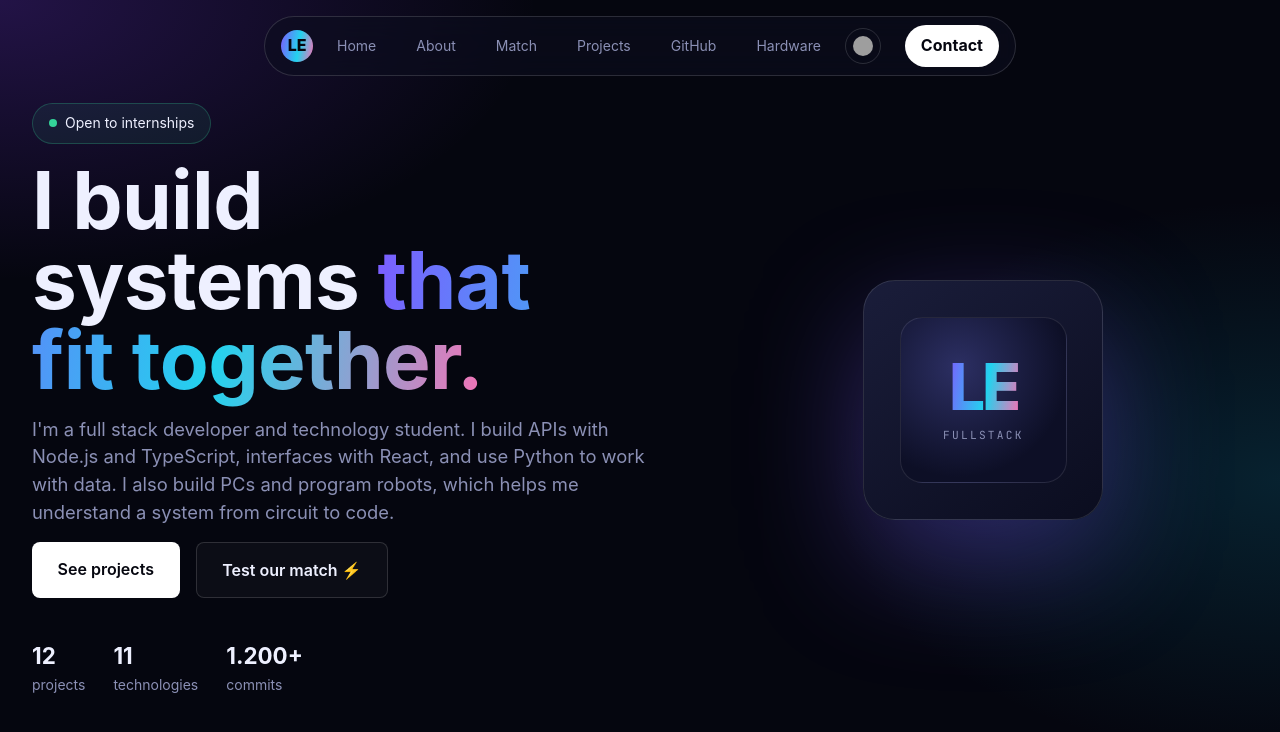
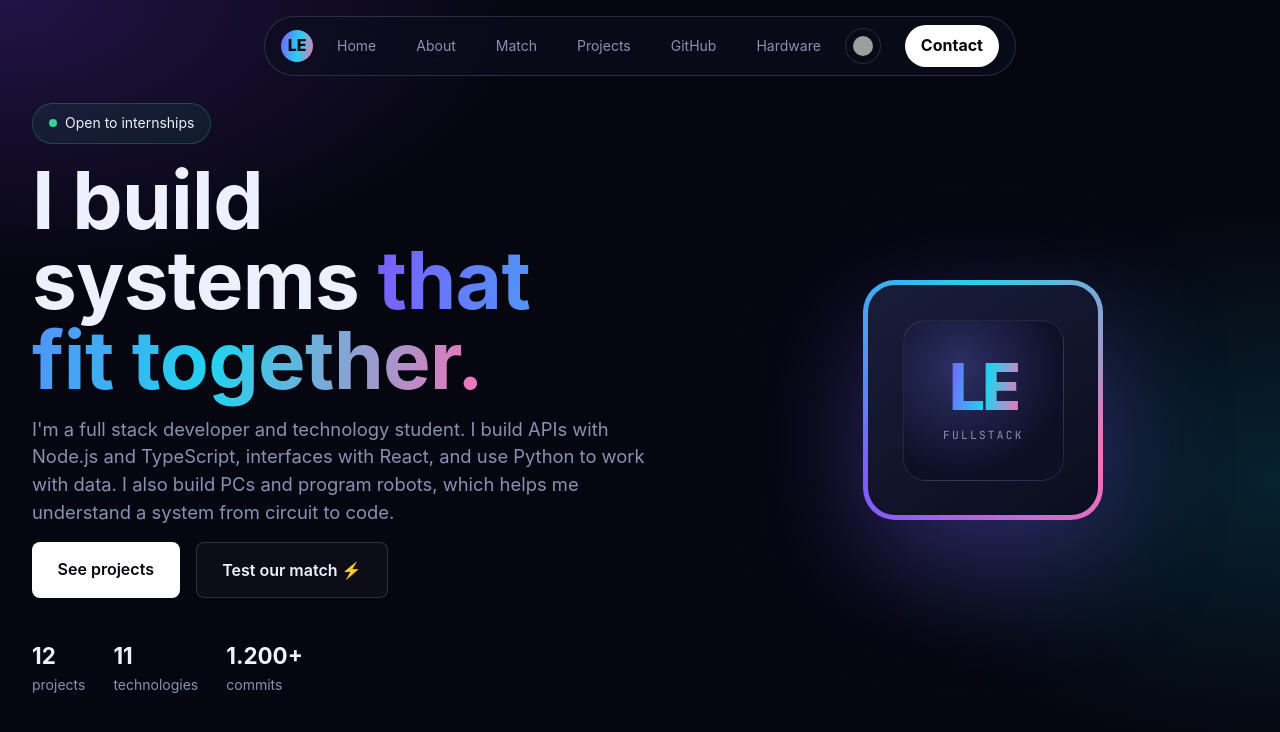
Before and after one commit to LucasEmanoel0/portfolio, a React (Vite) app in the folder FrontEnd/: page / in a window 1280 px wide. Shown: the top 732 px of the page. Built offline with nearby package versions, Linux system fonts and the light colour scheme; grey boxes are pictures that could not be loaded.

Commit message:
feat: adiciona borda animada no chip

```diff
--- a/FrontEnd/src/components/Hero/Hero.module.css
+++ b/FrontEnd/src/components/Hero/Hero.module.css
@@ -1,3 +1,11 @@
+@property --angle {
+  syntax: '<angle>';
+  initial-value: 0deg;
+  inherits: false;
+}
+
+
+
 .hero{
     min-height: 100vh;
     display: grid;
@@ -92,16 +100,7 @@
     display: grid;
     place-items: center;
 }
-.chip{
-    width: 15rem;
-    height: 15rem;
-    border-radius: 2rem;
-    background: linear-gradient(145deg, #1a1d3a, #0b0d1f);
-    border: 1px solid rgba(255, 255, 255, 0.12);
-      box-shadow: 0 40px 120px rgba(124, 92, 255, 0.35);
-  display: grid;
-  place-items: center;
-}
+
 .core{
     width: 70%;
     height: 70%;
@@ -128,3 +127,22 @@
     color: var(--muted);
     margin-top: 0.5rem;
 }
+.chip {
+  width: 15rem;
+  height: 15rem;
+  border-radius: 2rem;
+  background:
+    linear-gradient(145deg, #1a1d3a, #0b0d1f) padding-box,
+    conic-gradient(from var(--angle), #7c5cff, #22d3ee, #f472b6, #7c5cff) border-box;
+  border: 5px solid transparent;
+  box-shadow: 0 40px 120px rgba(124, 92, 255, 0.35);
+  display: grid;
+  place-items: center;
+  animation: spin 1.5s linear infinite;
+}
+
+@keyframes spin {
+  to {
+    --angle: 360deg;
+  }
+}
```
